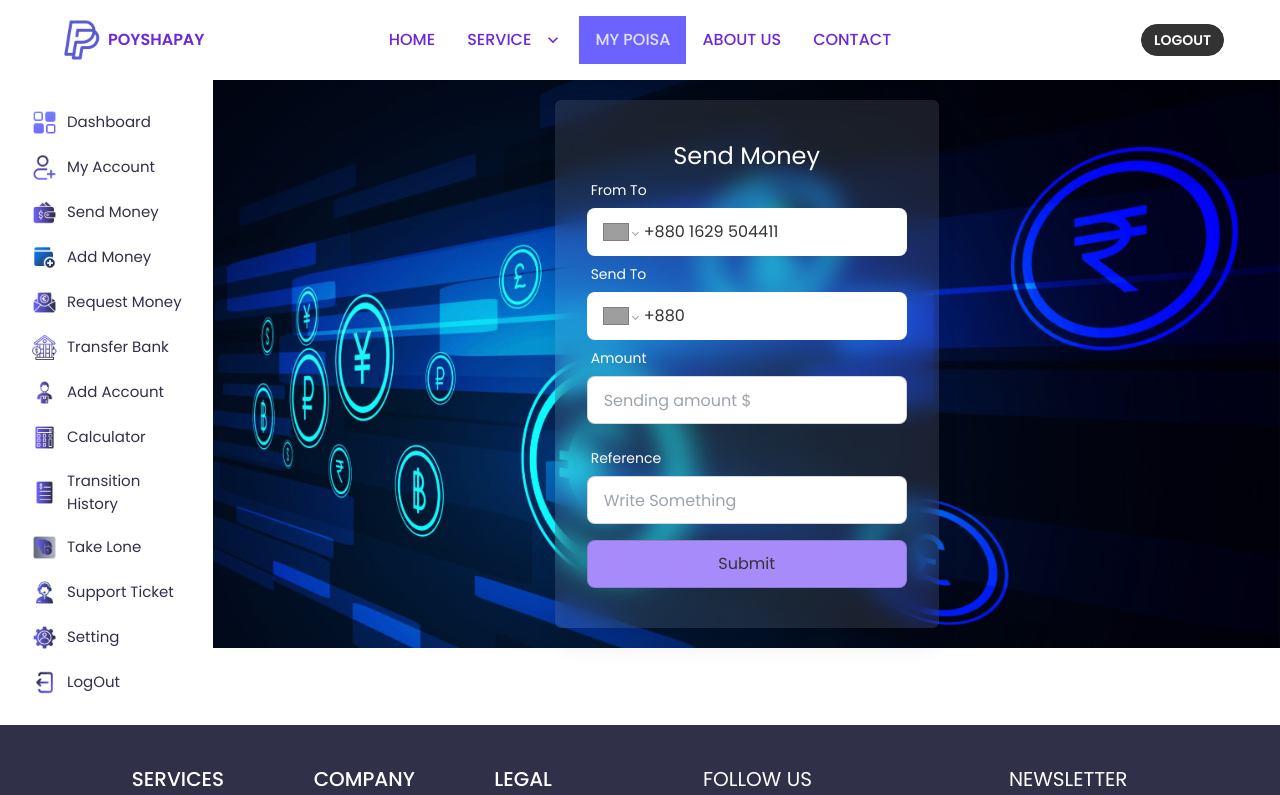
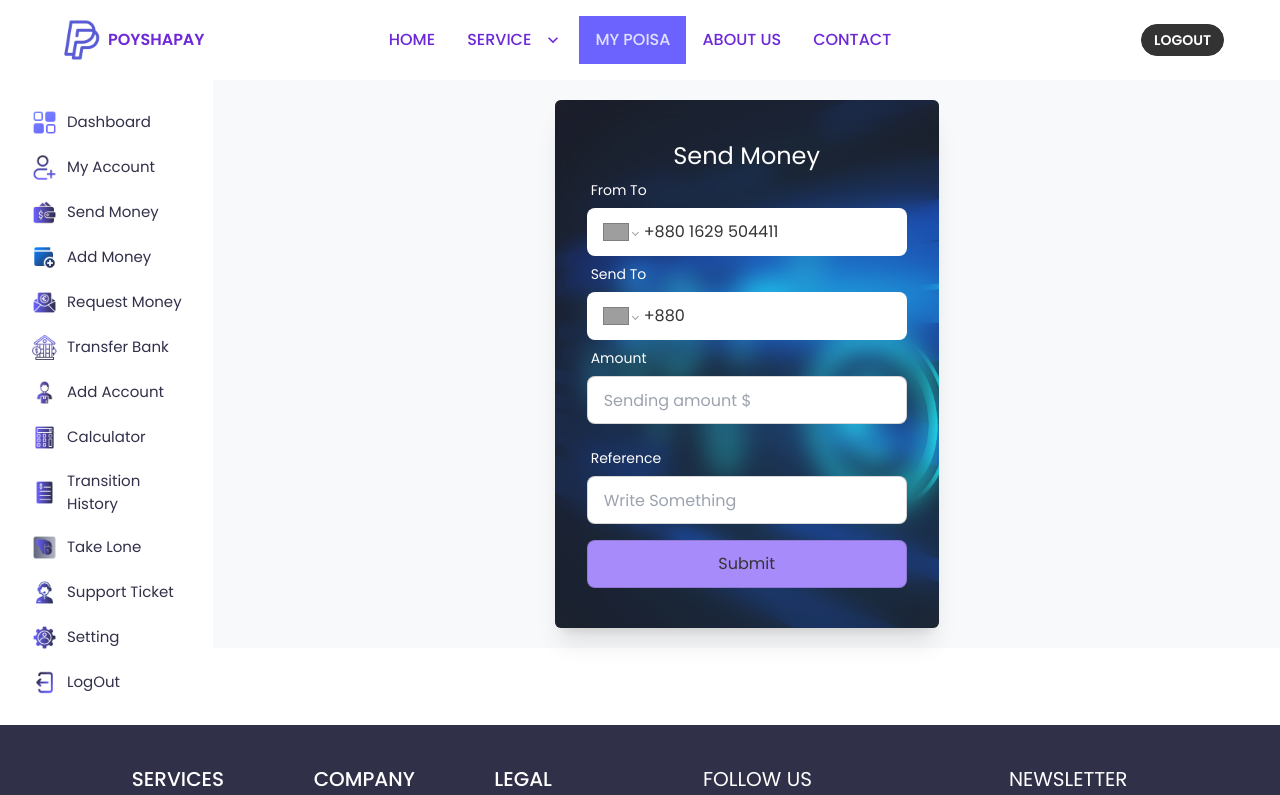
Before and after one commit to grnisna/POYSHA-pay, a React (Create React App) app: page /dashboard/dashboard in a window 1280 px wide. Shown: the top 795 px of the page. Built offline with nearby package versions, Linux system fonts and the light colour scheme; no server answers; sample sign-in values are in the browser's storage; grey boxes are pictures that could not be loaded.

Commit message:
ds/Account/sendMoneyBg

```diff
--- a/src/App.js
+++ b/src/App.js
@@ -11,14 +11,12 @@ import Home from "./components/Pages/HomePage/Home";
 import AddMoney from "./components/Services/AddMoney";
 import Footer from "./components/SharedCompo/Footer/Footer";
 import Navbar from "./components/SharedCompo/Navbar/Navbar";
-
-
-import Account from "./components/Dashboard/MyAccount/Account";
 import SendMoney from "./components/Dashboard/Shared/SendMoney";
 import OthersAccounts from "./components/Dashboard/OthersAccounts/OthersAccounts";
 import Dashboard from "./components/Dashboard/MyAccount/Dashboard";
 import DashboardNav from "./components/Dashboard/DashboardNav/DashboardNav";
 import TakeLone from "./components/Dashboard/TakeLone/TakeLone";
+import DashboardOverView from "./components/Dashboard/MyAccount/DashboardOverView";
 
 
 
@@ -33,8 +31,9 @@ function App() {
           <RequireAuth>
             <Dashboard></Dashboard>
           </RequireAuth>}>
-          <Route index element={<Account></Account>}></Route>
+          <Route index element={<DashboardOverView />}></Route>
           <Route path="dashboard" element={<SendMoney />}></Route>
+          <Route path="myAccount" element={<SendMoney />}></Route>
           <Route path="sendMoney" element={<SendMoney />}></Route>
           <Route path="addMoney" element={<AddMoney />}></Route>
           <Route path="addAccount" element={<OthersAccounts />}></Route>
--- a/src/components/Dashboard/MyAccount/Dashboard.js
+++ b/src/components/Dashboard/MyAccount/Dashboard.js
@@ -11,7 +11,7 @@ const Dashboard = () => {
             <div className="nav">
                 <DashboardNav></DashboardNav>
             </div>
-            <div className="sections lg:col-span-5 md:col-span-2">
+            <div className="sections lg:col-span-5 md:col-span-2 ">
                 <Outlet></Outlet>
             </div>
         </div>
--- /dev/null
+++ b/src/components/Dashboard/MyAccount/DashboardOverView.js
@@ -0,0 +1,16 @@
+import React from 'react';
+import ShortHistory from '../ShortTransHistory/ShortHistory';
+import Account from './Account';
+import LinkedAccounts from './LinkedAccounts';
+
+const DashboardOverView = () => {
+ return (
+  <div>
+   <Account></Account>
+   <LinkedAccounts></LinkedAccounts>
+   <ShortHistory></ShortHistory>
+  </div>
+ );
+};
+
+export default DashboardOverView;
--- a/src/components/Dashboard/Shared/SendMoney.js
+++ b/src/components/Dashboard/Shared/SendMoney.js
@@ -35,11 +35,26 @@ const SendMoney = () => {
     };
 
     return (
+
         <div className='flex flex-col items-center justify-center p-5'
-            style={{ backgroundImage: `url(${BgSendMoney})`, backgroundSize: 'cover' }}
+
+            style={{
+                // backgroundImage: `url(${BgSendMoney})`,
+                // backgroundSize: 'cover',
+
+                backgroundColor: '#f8f9fa'
+
+            }}
         >
-            <div className='flex items-center justify-center'>
-                <form className='lg:w-96 md:w-96 sm:w-96 shadow-xl bg-clip-padding backdrop-filter bg-white bg-opacity-10 backdrop-blur-md py-10 px-8 rounded-md' onSubmit={handleSubmit(onSubmit)}>
+            <div className='flex items-center justify-center rounded-md'
+                style={{
+                    backgroundImage: `url(${BgSendMoney})`,
+                    backgroundSize: 'cover',
+
+
+                }}
+            >
+                <form className='lg:w-96 md:w-96 sm:w-96 shadow-xl  bg-clip-padding backdrop-filter bg-white bg-opacity-10 backdrop-blur-md py-10 px-8 rounded-md' onSubmit={handleSubmit(onSubmit)}>
                     <h2 className='text-center text-white text-2xl'>Send Money</h2>
                     <div class="form-control">
                         <label class="label">
--- a/src/components/SharedCompo/Navbar/Navbar.js
+++ b/src/components/SharedCompo/Navbar/Navbar.js
@@ -102,7 +102,7 @@ const Navbar = () => {
 
         </div>
       </div>
-    </nav >
+    </nav>
   );
 };
 
--- a/tailwind.config.js
+++ b/tailwind.config.js
@@ -22,7 +22,7 @@ module.exports = {
 
           "success": "#36D399",
 
-          "warning": "#F79100",
+          "warning": "#FFFFFF",
 
           "error": "#F87272",
         },
```
